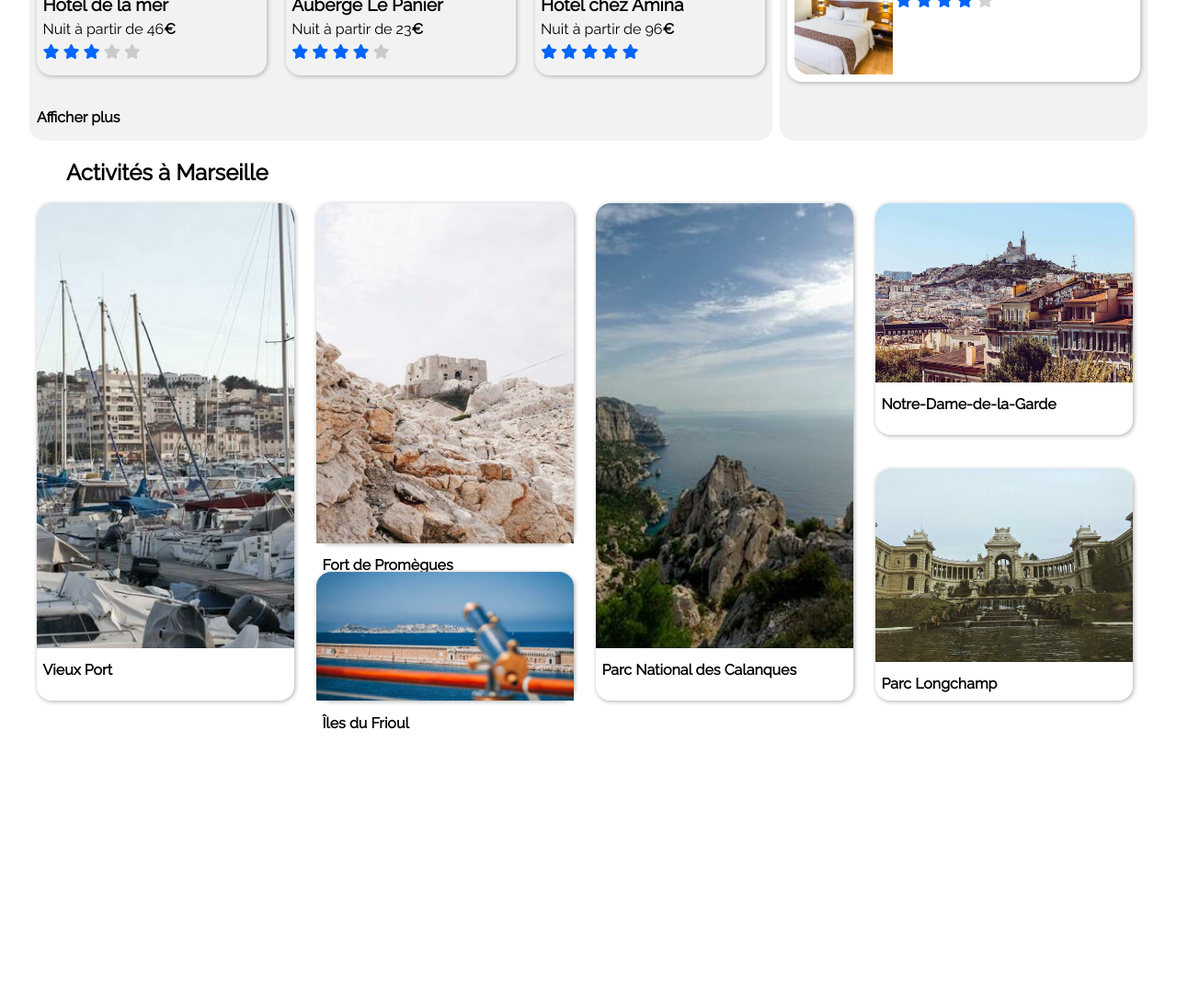
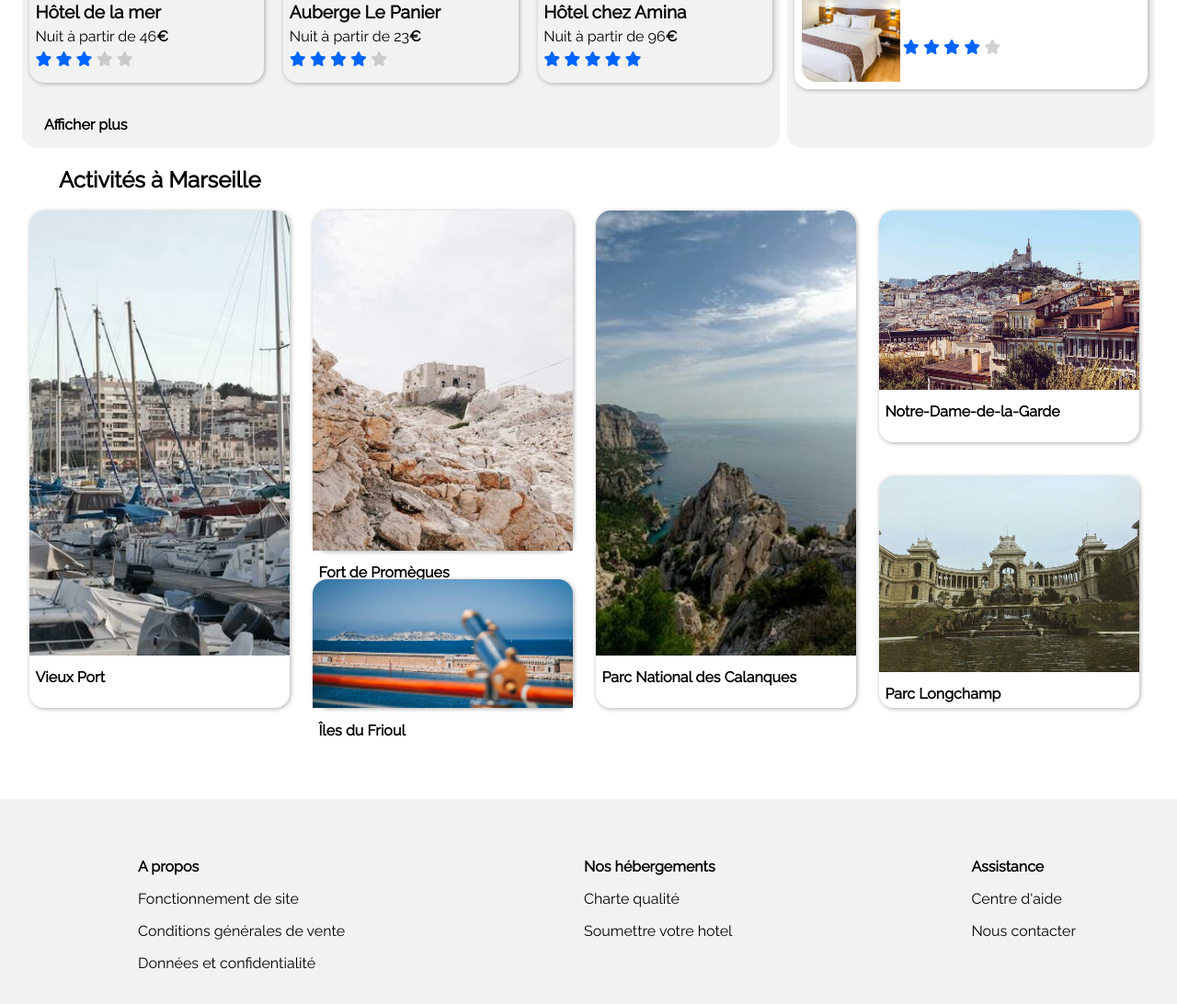
Before and after one commit to LouisDC98/LouisDaCosta_2_08032021, a plain HTML site: page index.html in a window 1280 px wide. Shown: the part 920-2012 px from the top of the page at 92% size. Before the commit the page ends 1732 px from the top, so only its background shows below. Drawn offline with Linux system fonts and the light colour scheme.

Commit message:
Add footer with responsive

```diff
--- a/index.html
+++ b/index.html
@@ -182,7 +182,7 @@
                         </figcaption>
                     </figure>
 
-                    <p><strong>Afficher plus</strong> </p>
+                    <p class="more"><strong>Afficher plus</strong> </p>
                 </section>
 
             </article>
@@ -193,33 +193,33 @@
                         <h2>Activités à Marseille</h2>
                     </header>
 
-                    <div class=grid>
-                        <figure class="carda xlarge">
+                    <div>
+                        <figure class="xlarge">
                             <img src="assets/images/activites/4_small/reno-laithienne-QUgJhdY5Fyk-unsplash.jpg" alt="#">
                             <h4>Vieux Port</h4>
                         </figure>
 
-                        <figure class="carda large">
+                        <figure class="large">
                             <img src="assets/images/activites/4_small/paul-hermann-QFTrLdQIRhI-unsplash.jpg" alt="#">
                             <h4>Fort de Promègues</h4>
                         </figure>
 
-                        <figure class="carda small">
+                        <figure class="small">
                             <img src="assets/images/activites/4_small/kevin-hikari-rV_Qd1l-VXg-unsplash.jpg" alt="#">
                             <h4>Îles du Frioul</h4>
                         </figure>
 
-                        <figure class="carda xlarge">
+                        <figure class="xlarge">
                             <img src="assets/images/activites/4_small/kilyan-sockalingum-NR8-cBCN3aI-unsplash.jpg" alt="#">
                             <h4>Parc National des Calanques</h4>
                         </figure>
 
-                        <figure class="carda medium">
+                        <figure class="medium">
                             <img src="assets/images/activites/4_small/florian-wehde-xW9e8gdotxI-unsplash.jpg" alt="#">
                             <h4>Notre-Dame-de-la-Garde</h4>
                         </figure>
 
-                        <figure class="carda medium">
+                        <figure class="medium">
                             <img src="assets/images/activites/4_small/lena-paulin-wH2-EJoDcV0-unsplash.jpg" alt="#">
                             <h4>Parc Longchamp</h4>
                         </figure>
@@ -228,7 +228,26 @@
 
         </main>
 
-        <footer></footer>
+        <footer>
+            <ul>
+                <li><p>A propos</p></li>
+                <li>Fonctionnement de site</li>
+                <li>Conditions générales de vente</li>
+                <li>Données et confidentialité</li>
+            </ul>
+
+            <ul>
+                <li><p>Nos hébergements</p></li>
+                <li>Charte qualité</li>
+                <li>Soumettre votre hotel</li>
+            </ul>
+
+            <ul>
+                <li><p>Assistance</p></li>
+                <li>Centre d'aide</li>
+                <li>Nous contacter</li>
+            </ul>
+        </footer>
     </body>
 
 </html>
--- a/style.css
+++ b/style.css
@@ -2,6 +2,7 @@
 
 body {
     font-family: 'Raleway', sans-serif;
+    margin: 1rem 0 0 0;
 }
 
 /*--Menu principal--*/
@@ -23,16 +24,16 @@ body header nav div a {
     text-decoration: none;
 }
 
-body header nav :hover {
+body header nav div a:hover {
     color: #0065FC;
-}
-
-body header nav a:focus {
-    outline: none;
 }
 
 body header nav a:visited {
     color: black;
+}
+
+.inscrire:visited {
+    color: #0065FC;
 }
 
 h1 {
@@ -136,7 +137,7 @@ i.fa-info {
     background-color: white;
     border-radius: 1rem;
     display: flex;
-    justify-content: space-around;
+    justify-content: flex-start;
     margin-bottom: 2rem;
     padding: 0.5rem 0 0.5rem 0.5rem ;
     box-shadow: 0.06rem 0.06rem 0.3rem rgb(173, 173, 173);
@@ -158,7 +159,7 @@ figure {
 }
 
 #populaire h3 {
-    font-size: 1.2rem;
+    font-size: 1.4rem;
     margin: 0.4rem 0 0.4rem 0;
 }
 
@@ -202,7 +203,7 @@ i.fa-star:not(.grey) {
 
 /*--Bloc activité--*/
 
-.carda {
+#activite figure {
     border-radius: 1rem;
     margin: 0 0.5rem 1.2rem 0.5rem;
     box-shadow: 0.06rem 0.06rem 0.3rem rgb(173, 173, 173);
@@ -222,3 +223,25 @@ i.fa-star:not(.grey) {
 #activite header h2 {
     margin-left: 1rem;
 }
+
+/*--Footer--*/
+
+footer {
+    background-color: #F2F2F2;
+    padding: 2rem 0 0.5rem 0;
+    margin-top: 5rem;
+}
+
+ul {
+    list-style: none;
+    margin-bottom: 2rem;
+}
+
+ul li p {
+    font-weight: bold;
+}
+
+li {
+    margin-top: 1rem;
+    font-weight: lighter;
+}
--- a/style_computer.css
+++ b/style_computer.css
@@ -1,4 +1,4 @@
-@media (min-width: 768px) {
+@media (min-width: 768.1px) {
 
     body header {
         margin: 0 1.5rem;
@@ -76,6 +76,10 @@
         width:100vw;
     }
 
+    #populaire figure i {
+        margin-top: 2.5rem;
+    }
+
     /*--Bloc hébergement--*/
 
     #hebergement {
@@ -86,6 +90,7 @@
         display: flex;
         justify-content: space-between;
         flex-wrap: wrap;
+
     }
 
     #hebergement header {
@@ -97,10 +102,15 @@
         width: 30%;
     }
 
+    .more {
+        width: 100%;
+        padding-left: 1rem;
+    }
+
     /*--Bloc activité--*/
 
     #activite figure img {
-        height: 100%;
+      height: 100%;
     }
 
     #activite h4 {
@@ -108,14 +118,14 @@
         padding: 0 0.4rem;
     }
 
-    .carda {
+    #activite figure {
         display: flex;
         flex-direction: column;
         justify-content: flex-start;
         width: 23%;
     }
 
-    .grid {
+    #activite div {
         display: flex;
         justify-content: space-between;
         flex-direction: column;
@@ -138,4 +148,11 @@
     .small {
         height: 25%;
     }
+
+    /*--Footer--*/
+
+    footer {
+       display: flex;
+       justify-content: space-around;
+    }
 }
--- a/style_mobile.css
+++ b/style_mobile.css
@@ -1,8 +1,4 @@
-@media (max-width: 767.98px) {
-
-    body {
-        margin: 0rem;
-    }
+@media (max-width: 768px) {
 
     body > header {
         margin: 1rem 1rem 0 1rem;
@@ -24,7 +20,7 @@
     }
 
     body header nav div a {
-        width: 45vw;
+        width: 43vw;
         border-bottom: 0.125rem  #F2F2F2 solid;
         text-align: center;
         margin: -1rem -1rem 0 -1rem;
@@ -83,10 +79,10 @@
     /*--Bloc les plus populaire--*/
 
     #populaire img {
-        width: 40vw;
+        width: 45vw;
     }
 
-    .description {
+    #populaire figcaption {
         width: 45vw;
     }
 
```
